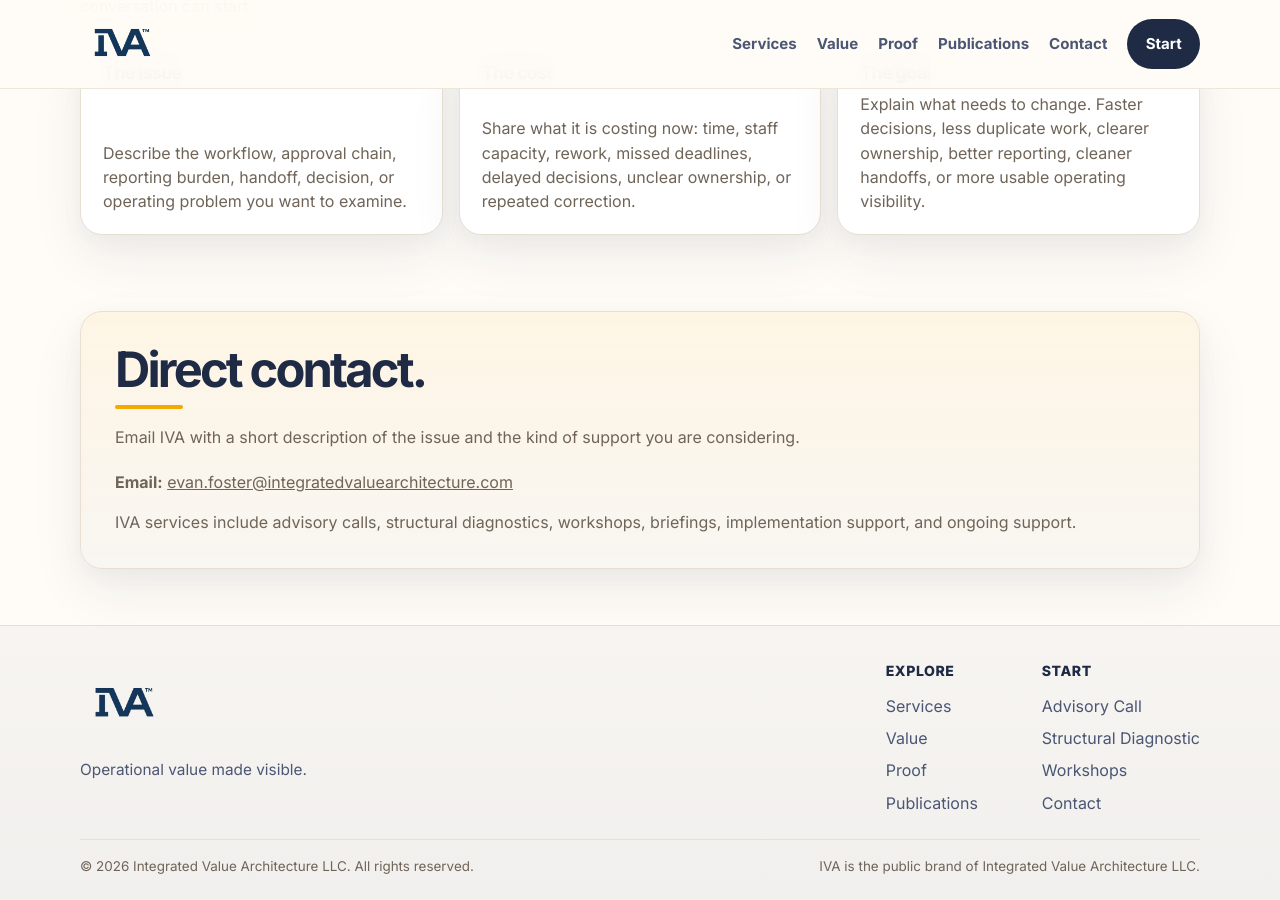
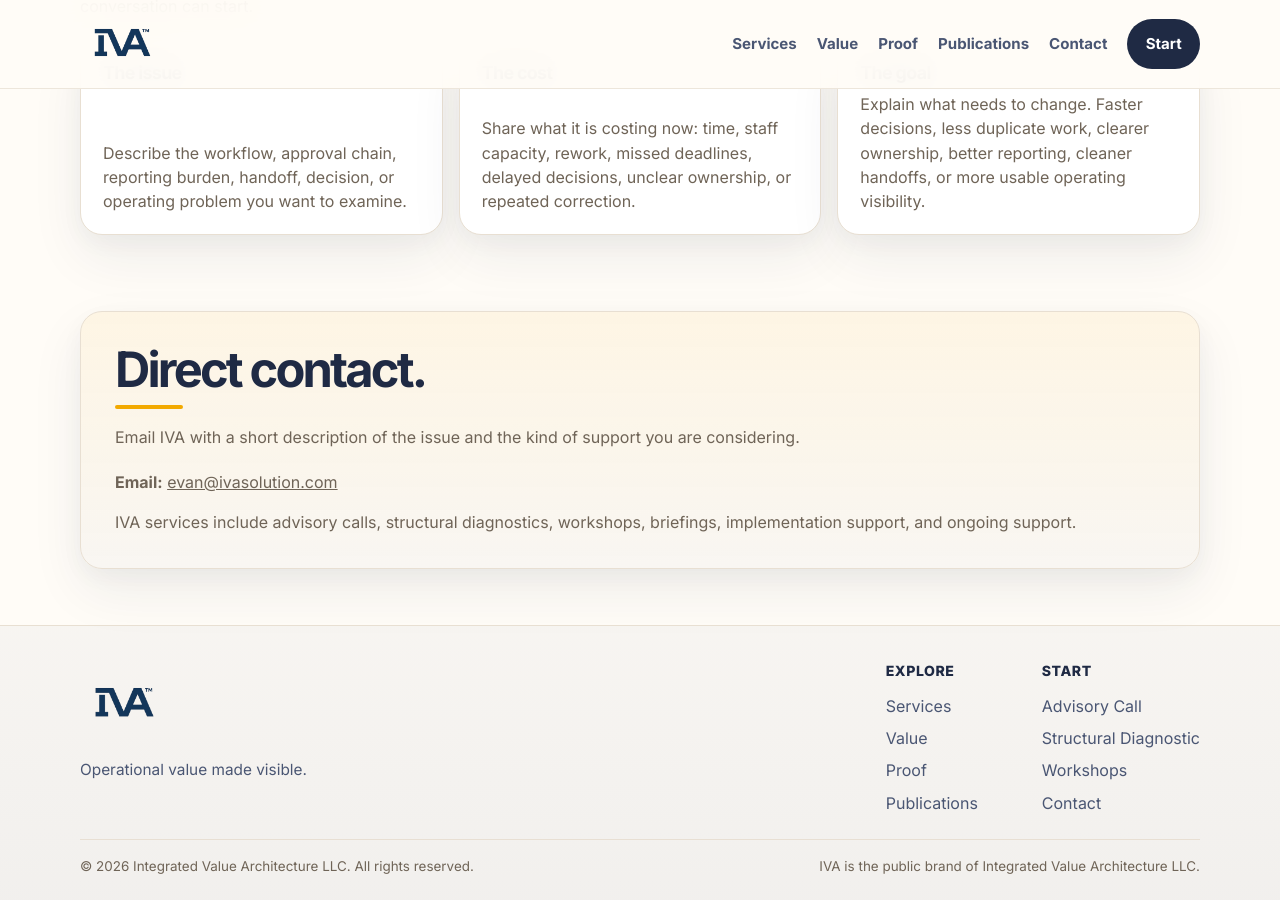
Before and after one commit to efost7873/ivasolution.com, a Jekyll site: the page built from contact.html, in a window 1280 px wide and 900 px high, scrolled down 851 px. Built offline with Jekyll 4.4.1, drawn with Linux system fonts in a browser that asks for light colours.

Commit message:
Update email address in contact.html

```diff
--- a/contact.html
+++ b/contact.html
@@ -15,7 +15,7 @@ description: Contact IVA to start with an advisory call, structural diagnostic,
       </p>
 
       <div class="hero-actions">
-        <a class="button" href="mailto:evan.foster@integratedvaluearchitecture.com">Email IVA</a>
+        <a class="button" href="mailto:evan@ivasolution.com">Email IVA</a>
         <a class="button secondary" href="/services/">Review services</a>
       </div>
     </div>
@@ -68,7 +68,7 @@ description: Contact IVA to start with an advisory call, structural diagnostic,
 
     <p>
       <strong>Email:</strong>
-      <a href="mailto:evan.foster@integratedvaluearchitecture.com">evan.foster@integratedvaluearchitecture.com</a>
+      <a href="mailto:evan@ivasolution.com">evan@ivasolution.com</a>
     </p>
 
     <p>
```
